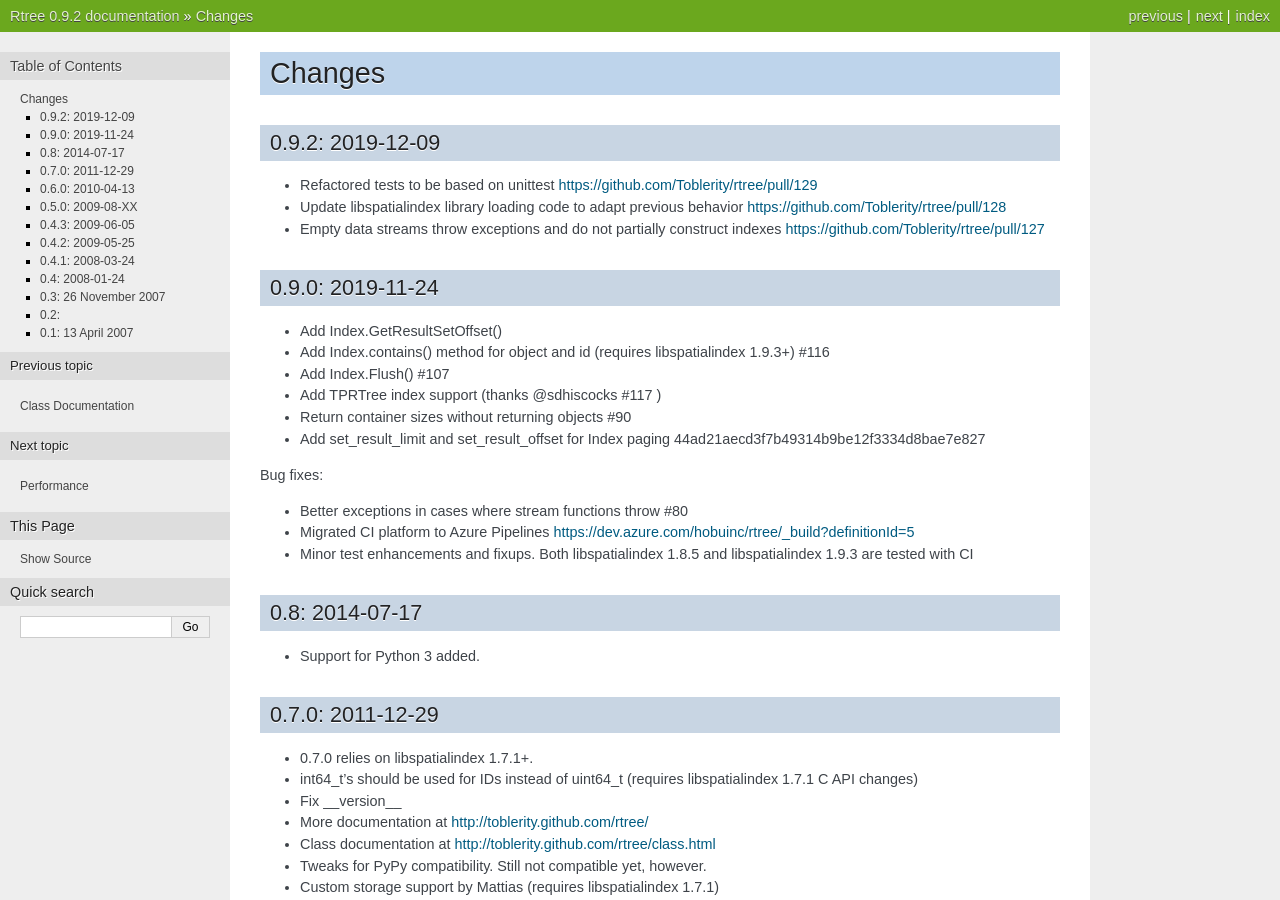
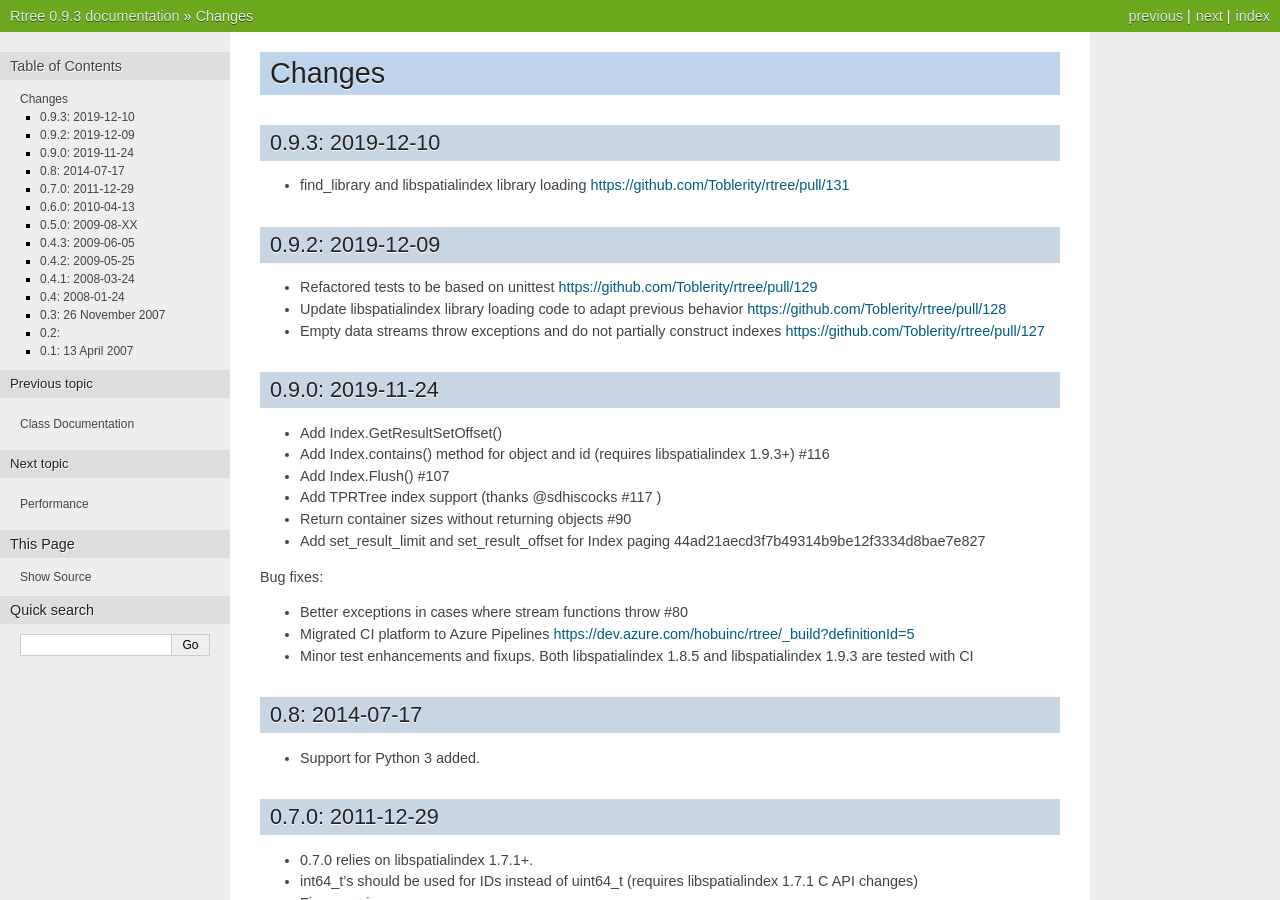
Before and after one commit to Toblerity/rtree, a Sphinx documentation site: the page built from docs/source/changes.txt, in a window 1280 px wide and 900 px high. Built offline with Sphinx 7.4.7, drawn with Linux system fonts in a browser that asks for light colours; some of the changed text lies outside the part shown.

Commit message:
increment to 0.9.3

```diff
--- a/docs/source/changes.txt
+++ b/docs/source/changes.txt
@@ -2,6 +2,11 @@
 
 Changes
 ..............................................................................
+
+0.9.3: 2019-12-10
+===============
+
+- find_library and libspatialindex library loading https://github.com/Toblerity/rtree/pull/131
 
 0.9.2: 2019-12-09
 ===============
--- a/rtree/__init__.py
+++ b/rtree/__init__.py
@@ -2,4 +2,4 @@
 
 from .core import rt
 
-__version__ = '0.9.2'
+__version__ = '0.9.3'
```
